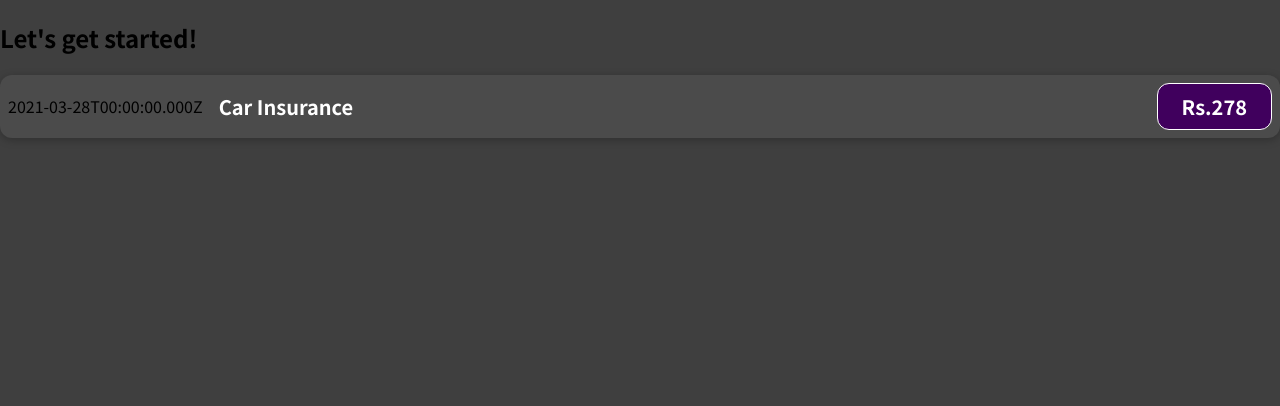
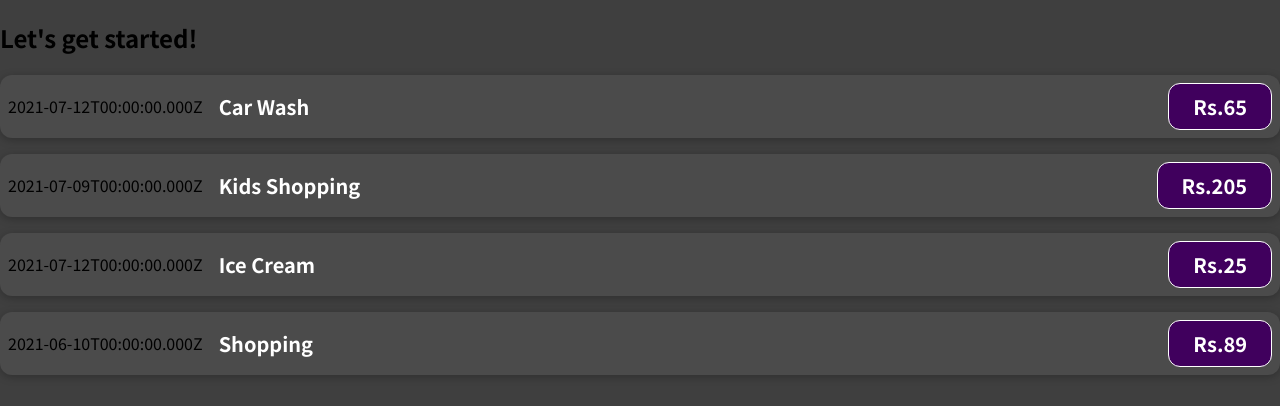
Before and after one commit to vk415072/frontendWebProjects, a JavaScript app in the folder Expense Tracker (React JS)/: page / in a window 1280 px wide. Shown: the top 406 px of the page. Built offline with nearby package versions, Linux system fonts and the light colour scheme.

Commit message:
expense item component update
Sending data to component from outside to make it reusable.

```diff
--- a/Expense Tracker (React JS)/src/App.js
+++ b/Expense Tracker (React JS)/src/App.js
@@ -2,11 +2,43 @@
 import ExpenseItem from "./components/ExpenseItem";
 
 function App() {
+   // 3. creating data for ExpenseItem
+   const expenses = [
+      {
+         id: "e1",
+         title: "Car Wash",
+         amount: "65",
+         date: new Date(2021, 6, 12),
+      },
+      {
+         id: "e2",
+         title: "Kids Shopping",
+         amount: "205",
+         date: new Date(2021, 6, 9),
+      },
+      {
+         id: "e3",
+         title: "Ice Cream",
+         amount: "25",
+         date: new Date(2021, 6, 12),
+      },
+      {
+         id: "e4",
+         title: "Shopping",
+         amount: "89",
+         date: new Date(2021, 5, 10),
+      },
+   ];
+
    return (
       <div>
          <h2>Let's get started!</h2>
          {/* 2. using ExpenseItem.js component as JSX tags */}
-      <ExpenseItem></ExpenseItem>
+         {/* 4. creating the attributes with data expenses data created above */}
+         <ExpenseItem title={expenses[0].title} amount={expenses[0].amount} date={expenses[0].date}></ExpenseItem>
+         <ExpenseItem title={expenses[1].title} amount={expenses[1].amount} date={expenses[1].date}></ExpenseItem>
+         <ExpenseItem title={expenses[2].title} amount={expenses[2].amount} date={expenses[2].date}></ExpenseItem>
+         <ExpenseItem title={expenses[3].title} amount={expenses[3].amount} date={expenses[3].date}></ExpenseItem>
       </div>
    );
 }
--- a/Expense Tracker (React JS)/src/components/ExpenseItem.js
+++ b/Expense Tracker (React JS)/src/components/ExpenseItem.js
@@ -3,19 +3,22 @@ import "./ExpenseItem.css";
 
 // 1. created our first component (it's just a function which returns a HTML)
 // 2. It is not really HTML, it is JSX which is dev by React team
-function ExpenseItem() {
+// 3. getting property from app.js set attributes. This will make this component reusable.
+function ExpenseItem(props) {
    // 3. setting fake dynamic data to show using JSX
-   const expenseDate = new Date(2021, 2, 28);
-   const expenseTitle = "Car Insurance";
-   const expenseAmount = 278;
+   // 4. sending this data into app.js file
+   // const expenseDate = new Date(2021, 2, 28);
+   // const expenseTitle = "Car Insurance";
+   // const expenseAmount = 278;
 
    // 4. adding these const in the JXS tags and returning
    return (
+      // 7. now accessing data with properties from app.js
       <div className="expense-item">
-         <div>{expenseDate.toISOString()}</div>
+         <div>{props.date.toISOString()}</div>
          <div className="expense-item__description">
-            <h2>{expenseTitle}</h2>
-            <div className="expense-item__price">Rs.{expenseAmount}</div>
+            <h2>{props.title}</h2>
+            <div className="expense-item__price">Rs.{props.amount}</div>
          </div>
       </div>
    );
```
Lines whose indentation alone changed are shown as unchanged.
